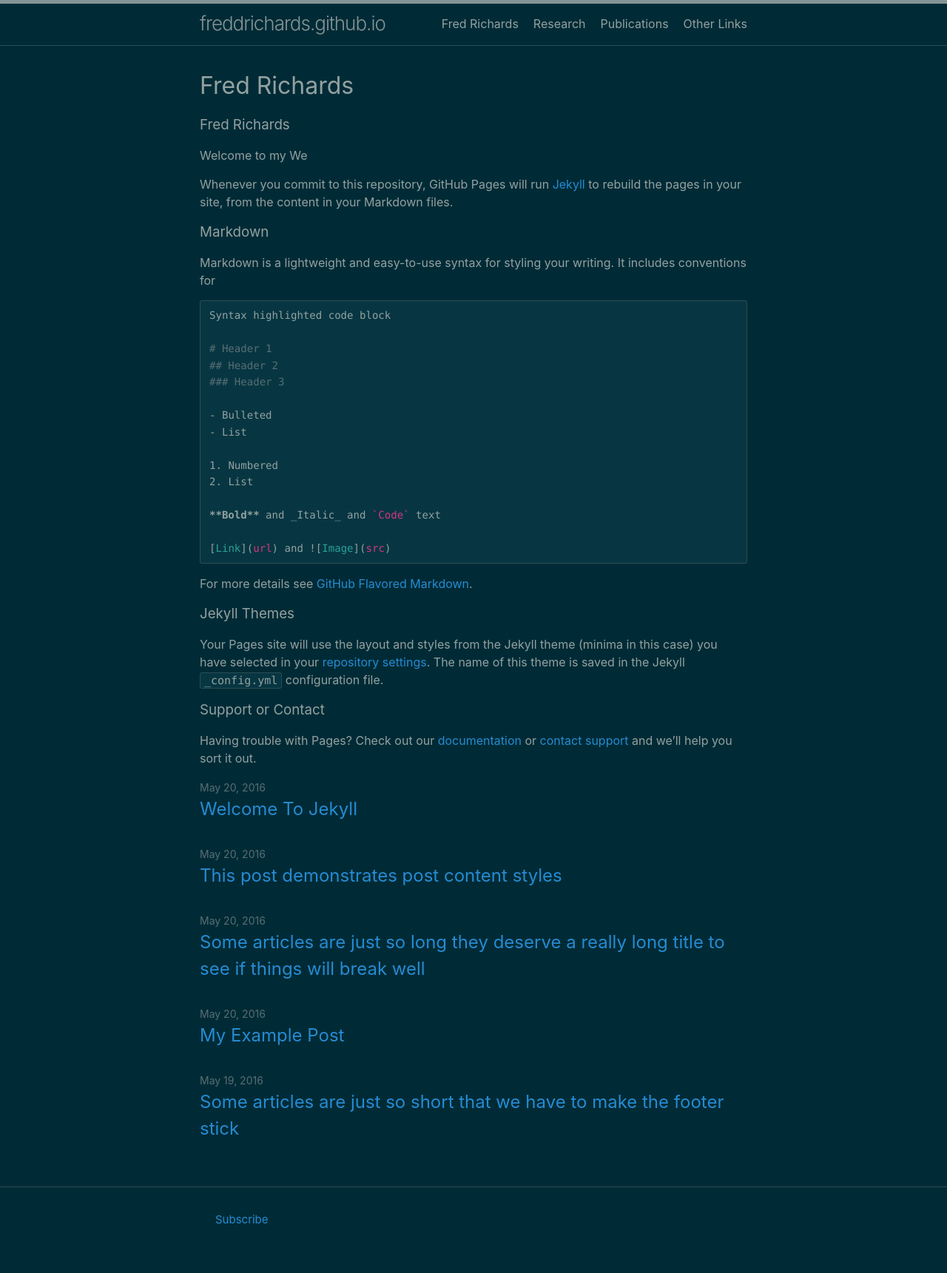
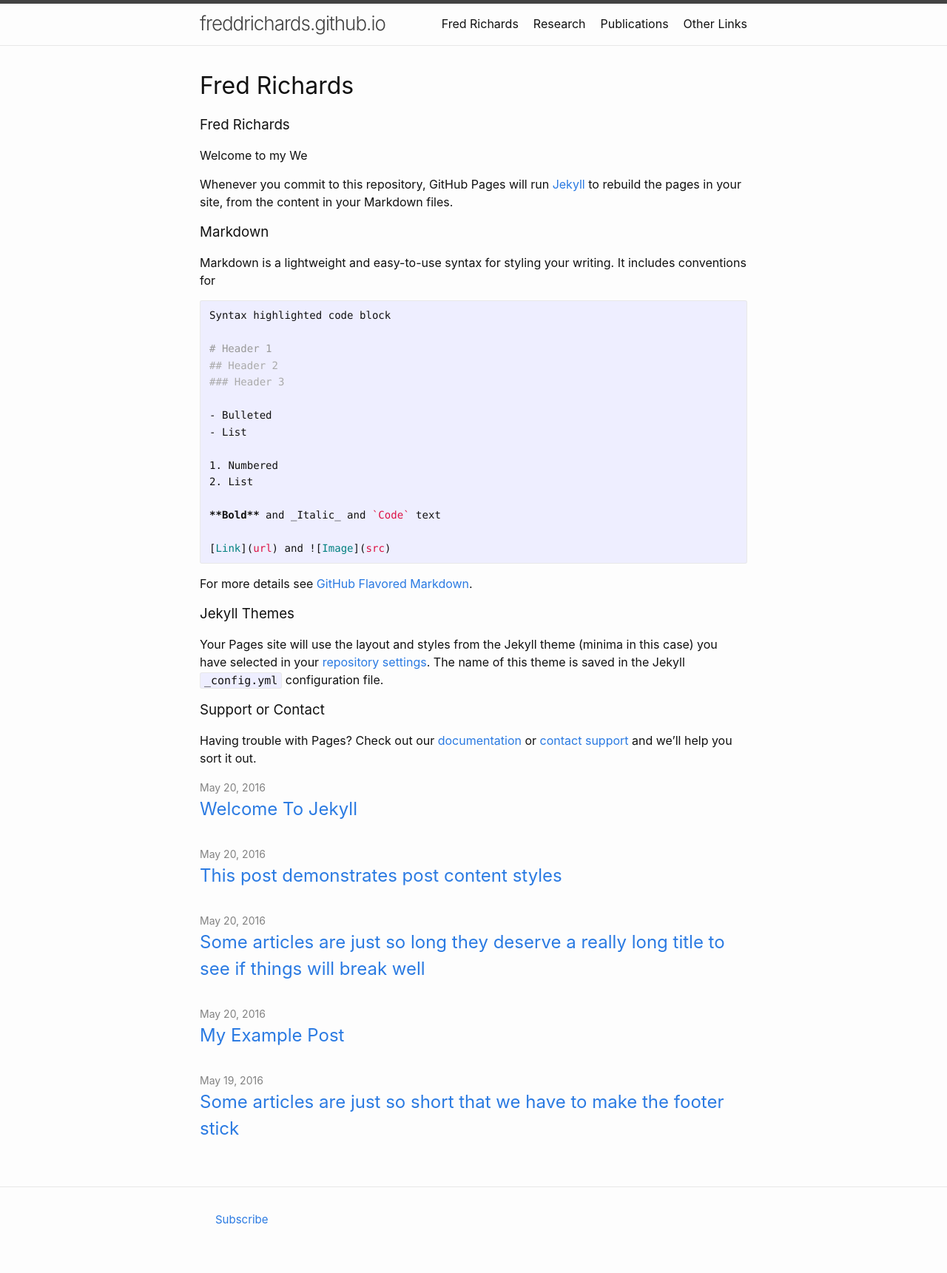
Before and after one commit to freddrichards/freddrichards.github.io, a Jekyll site: the page built from index.md, in a window 1280 px wide. Shown: the whole page at 74% size. Built offline with Jekyll 4.4.1, drawn with Linux system fonts in a browser that asks for light colours; our own code applies the rules of GitHub Pages for plain Markdown files.

Commit message:
change skins

```diff
--- a/assets/css/style.scss
+++ b/assets/css/style.scss
@@ -3,5 +3,5 @@
 ---
 
 @import
-  "minima/skins/{{ site.minima.skin | default: 'solarized-dark' }}",
+  "minima/skins/{{ site.minima.skin | default: 'classic' }}",
   "minima/initialize";
```
